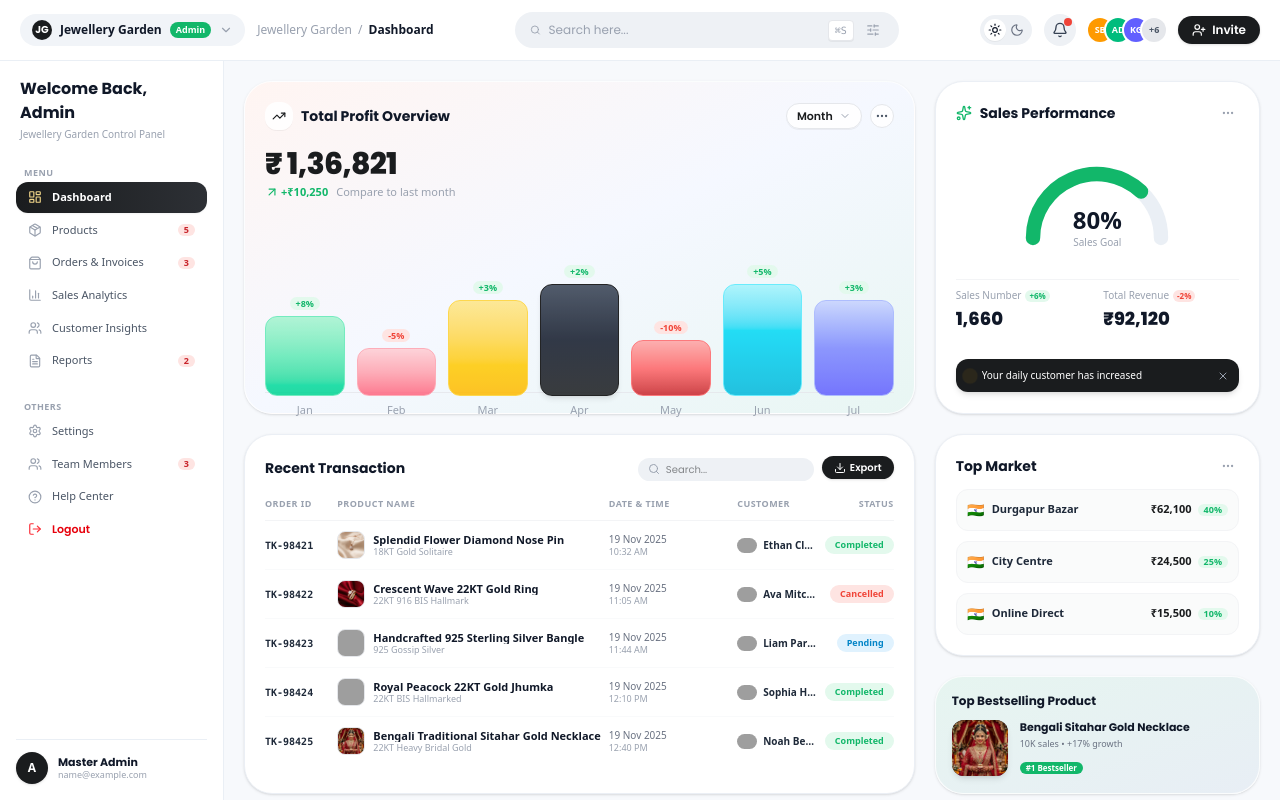
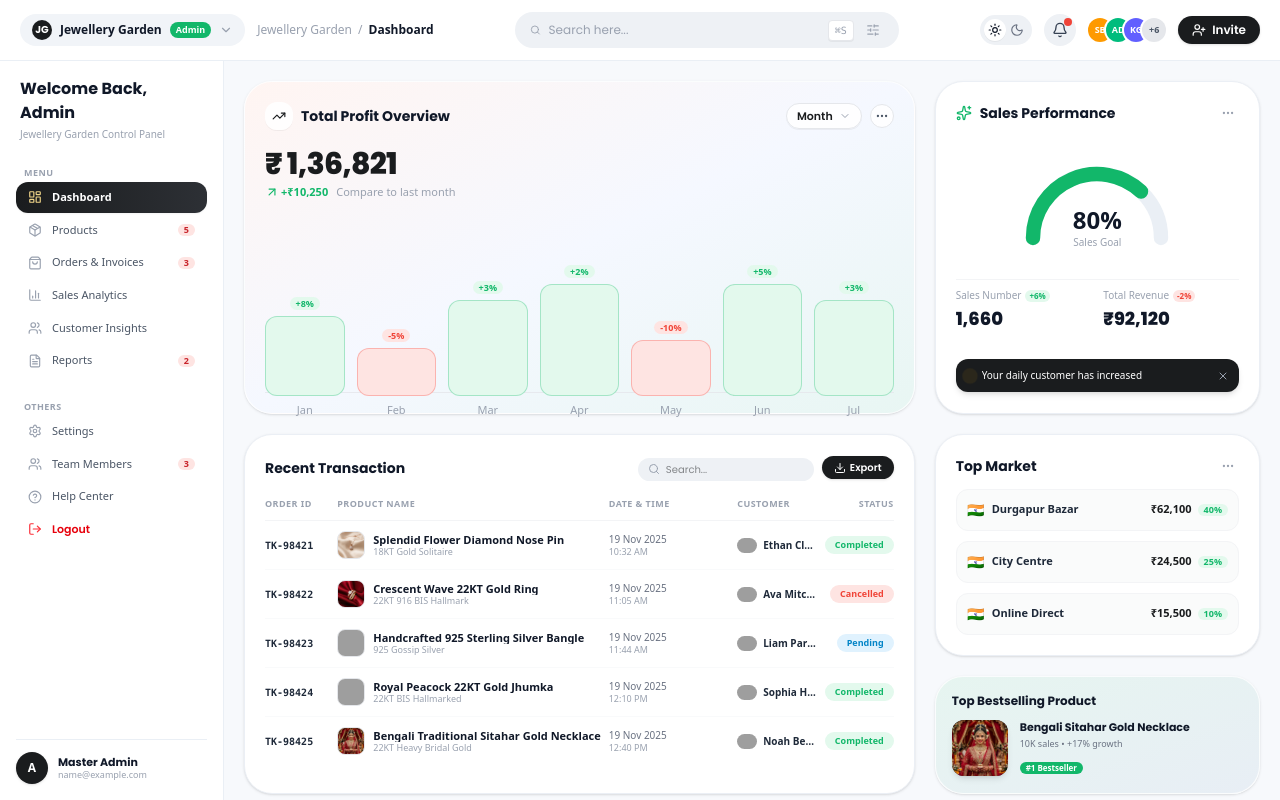
Before and after one commit to thundergod-vicky/Jewellery-Garden, a Next.js app in the folder Frontend/: page /admin/dashboard in a window 1280 px wide. Built offline with nearby package versions, Linux system fonts and the light colour scheme; sample sign-in values are in the browser's storage; grey boxes are pictures that could not be loaded.

Commit message:
Refine bar chart to strict 3-color palette: Green for UP, Red for DOWN, and Dark Carbon when Hovered

```diff
--- a/Frontend/src/app/admin/dashboard/page.tsx
+++ b/Frontend/src/app/admin/dashboard/page.tsx
@@ -17,27 +17,26 @@ interface MonthData {
   month: string;
   leftPercent: string;
   change: string;
-  isPositive: boolean;
+  status: "up" | "down" | "neutral";
   gold: string;
   silver: string;
   diamond: string;
   barHeight: string;
-  gradientBg: string;
 }
 
 export default function AdminDashboardPage() {
   const [selectedMonth, setSelectedMonth] = useState("Month");
   const [activeHoverMonth, setActiveHoverMonth] = useState<string | null>(null);
 
-  // Colorful Bar Chart Data with custom gradients
+  // Clean 3-Color Logic: UP (Green), DOWN (Red), NEUTRAL (White)
   const monthChartData: Record<string, MonthData> = {
-    Jan: { month: "Jan", leftPercent: "7%", change: "+8%", isPositive: true, gold: "₹62.0k", silver: "₹18.2k", diamond: "₹25.0k", barHeight: "h-20", gradientBg: "bg-gradient-to-t from-emerald-400 via-emerald-300 to-emerald-200 border-emerald-300" },
-    Feb: { month: "Feb", leftPercent: "21%", change: "-5%", isPositive: false, gold: "₹48.5k", silver: "₹14.0k", diamond: "₹20.1k", barHeight: "h-12", gradientBg: "bg-gradient-to-t from-rose-400 via-rose-300 to-rose-200 border-rose-300" },
-    Mar: { month: "Mar", leftPercent: "35%", change: "+3%", isPositive: true, gold: "₹71.2k", silver: "₹21.5k", diamond: "₹30.4k", barHeight: "h-24", gradientBg: "bg-gradient-to-t from-amber-400 via-amber-300 to-amber-200 border-amber-300" },
-    Apr: { month: "Apr", leftPercent: "49%", change: "+2%", isPositive: true, gold: "₹75.5k", silver: "₹24.4k", diamond: "₹36.8k", barHeight: "h-28", gradientBg: "bg-gradient-to-t from-[#1A1C1E] via-gray-900 to-gray-700 border-black shadow-md" },
-    May: { month: "May", leftPercent: "63%", change: "-10%", isPositive: false, gold: "₹42.0k", silver: "₹12.8k", diamond: "₹18.5k", barHeight: "h-14", gradientBg: "bg-gradient-to-t from-[#C8232A] via-red-400 to-red-300 border-red-400" },
-    Jun: { month: "Jun", leftPercent: "77%", change: "+5%", isPositive: true, gold: "₹82.0k", silver: "₹26.1k", diamond: "₹40.2k", barHeight: "h-28", gradientBg: "bg-gradient-to-t from-cyan-500 via-cyan-400 to-cyan-200 border-cyan-300" },
-    Jul: { month: "Jul", leftPercent: "91%", change: "+3%", isPositive: true, gold: "₹69.4k", silver: "₹20.8k", diamond: "₹28.9k", barHeight: "h-24", gradientBg: "bg-gradient-to-t from-indigo-500 via-indigo-400 to-indigo-200 border-indigo-300" },
+    Jan: { month: "Jan", leftPercent: "7%", change: "+8%", status: "up", gold: "₹62.0k", silver: "₹18.2k", diamond: "₹25.0k", barHeight: "h-20" },
+    Feb: { month: "Feb", leftPercent: "21%", change: "-5%", status: "down", gold: "₹48.5k", silver: "₹14.0k", diamond: "₹20.1k", barHeight: "h-12" },
+    Mar: { month: "Mar", leftPercent: "35%", change: "+3%", status: "up", gold: "₹71.2k", silver: "₹21.5k", diamond: "₹30.4k", barHeight: "h-24" },
+    Apr: { month: "Apr", leftPercent: "49%", change: "+2%", status: "up", gold: "₹75.5k", silver: "₹24.4k", diamond: "₹36.8k", barHeight: "h-28" },
+    May: { month: "May", leftPercent: "63%", change: "-10%", status: "down", gold: "₹42.0k", silver: "₹12.8k", diamond: "₹18.5k", barHeight: "h-14" },
+    Jun: { month: "Jun", leftPercent: "77%", change: "+5%", status: "up", gold: "₹82.0k", silver: "₹26.1k", diamond: "₹40.2k", barHeight: "h-28" },
+    Jul: { month: "Jul", leftPercent: "91%", change: "+3%", status: "up", gold: "₹69.4k", silver: "₹20.8k", diamond: "₹28.9k", barHeight: "h-24" },
   };
 
   const currentHoverData = activeHoverMonth ? monthChartData[activeHoverMonth] : null;
@@ -117,7 +116,7 @@ export default function AdminDashboardPage() {
       {/* Top Grid: Total Profit Overview (Left 2 Col) + Sales Performance Gauge (Right 1 Col) */}
       <div className="grid grid-cols-1 xl:grid-cols-3 gap-5">
 
-        {/* Widget 1: Total Profit Overview (Colorful Bars + Hover Tooltip) */}
+        {/* Widget 1: Total Profit Overview (3-Color Up/Down/Neutral Logic) */}
         <div className="xl:col-span-2 bg-gradient-to-br from-[#FFF5F2] via-[#F5F8FF] to-[#E8F6F3] border border-white/80 rounded-[28px] p-5 shadow-sm flex flex-col justify-between space-y-4">
 
           {/* Card Header */}
@@ -155,13 +154,13 @@ export default function AdminDashboardPage() {
             </div>
           </div>
 
-          {/* Dynamic Hover-based Bar Chart */}
+          {/* Hover-based Bar Chart with 3-Color Logic */}
           <div
             onMouseLeave={() => setActiveHoverMonth(null)}
             className="relative pt-12"
           >
 
-            {/* Dynamic Carbon Active Tooltip Card (Appears ONLY when hovered) */}
+            {/* Carbon Tooltip Card (Appears ONLY when hovered) */}
             {currentHoverData && (
               <div
                 style={{ left: currentHoverData.leftPercent }}
@@ -191,11 +190,22 @@ export default function AdminDashboardPage() {
               </div>
             )}
 
-            {/* Colorful Bar Columns Grid */}
+            {/* 3-Color Bar Columns Grid: UP (Green), DOWN (Red), HOVER (Carbon Dark) */}
             <div className="grid grid-cols-7 gap-3 items-end h-32 border-b border-gray-200/80 pb-2">
               {Object.keys(monthChartData).map((mKey) => {
                 const item = monthChartData[mKey];
                 const isHovered = activeHoverMonth === mKey;
+
+                // Determine 3-color column style
+                let colStyle = "bg-white/80 border-white text-gray-400";
+                if (isHovered) {
+                  colStyle = "bg-[#1A1C1E] border-black shadow-md text-white scale-105";
+                } else if (item.status === "up") {
+                  colStyle = "bg-[#E3F9ED] border-[#12B76A]/30 text-[#12B76A]";
+                } else if (item.status === "down") {
+                  colStyle = "bg-[#FEE4E2] border-[#F04438]/30 text-[#F04438]";
+                }
+
                 return (
                   <div
                     key={mKey}
@@ -204,19 +214,19 @@ export default function AdminDashboardPage() {
                   >
                     <span
                       className={`text-[9px] font-bold px-1.5 py-0.2 rounded-full transition-all ${
-                        item.isPositive
+                        item.status === "up"
                           ? "bg-[#E3F9ED] text-[#12B76A]"
-                          : "bg-[#FEE4E2] text-[#F04438]"
+                          : item.status === "down"
+                          ? "bg-[#FEE4E2] text-[#F04438]"
+                          : "bg-gray-100 text-gray-600"
                       }`}
                     >
                       {item.change}
                     </span>
 
-                    {/* Colorful Gradient Column */}
+                    {/* Column Bar */}
                     <div
-                      className={`w-full rounded-xl transition-all duration-300 border ${item.barHeight} ${item.gradientBg} ${
-                        isHovered ? "scale-105 shadow-lg opacity-100 ring-2 ring-[#1A1C1E]/20" : "opacity-85 hover:opacity-100"
-                      }`}
+                      className={`w-full rounded-xl transition-all duration-200 border ${item.barHeight} ${colStyle}`}
                     />
 
                     <span
```
